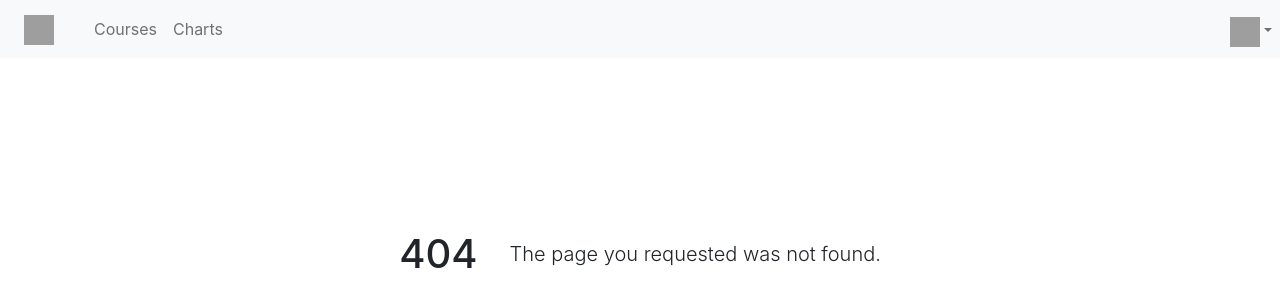
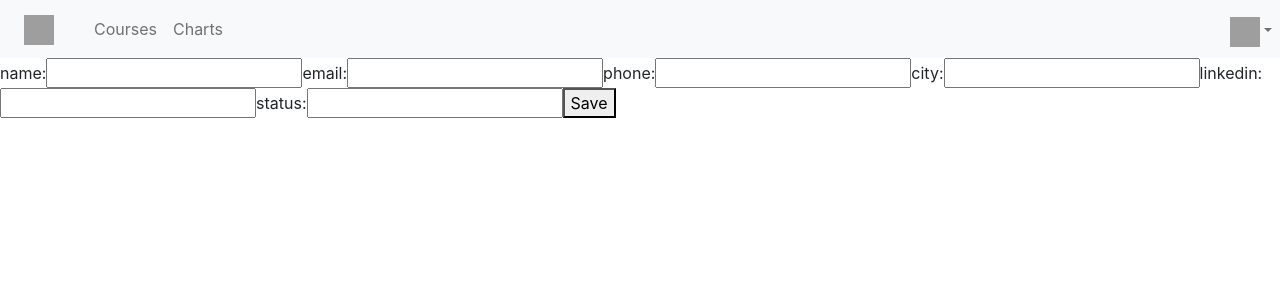
Before and after one commit to m7md389/elevation-job-manager, a React (Create React App) app: page /account-settings in a window 1280 px wide. Before the commit this address had no page. Shown: the top 306 px of the page. Built offline with nearby package versions, Linux system fonts and the light colour scheme; no server answers; grey boxes are pictures that could not be loaded; the HTML template or start-up script is replaced by a standard one.

Commit message:
add account setting popup

```diff
--- a/package.json
+++ b/package.json
@@ -25,6 +25,7 @@
     "react-dom": "^17.0.2",
     "react-router-dom": "^6.2.1",
     "react-scripts": "5.0.0",
+    "reactjs-popup": "^2.0.5",
     "web-vitals": "^2.1.4"
   },
   "scripts": {
--- a/src/App.jsx
+++ b/src/App.jsx
@@ -10,6 +10,7 @@ import DetailedCourse from "./components/DetailedCourse";
 import "./App.css";
 import AdminHome from './components/AdminHome'
 import Student from "./components/Student";
+import AccountSettings from './components/AccountSettings';
 export default function App() {
   return (
     <BrowserRouter>
@@ -22,8 +23,8 @@ export default function App() {
         <Route path="/login" element={<Login />} />
         <Route path="/logout" element={<Logout />} />
         <Route path="/register" element={<Register />} />
+        <Route path="/account-settings" element={<AccountSettings />} />
         <Route path="/student/" element={<Student />} /> {/*/student/:id*/}
-        <Route path="*" element={<PageNotFound />} />
       </Routes>
 
       <Footer />
--- /dev/null
+++ b/src/components/AccountSettings.jsx
@@ -0,0 +1,48 @@
+import React, { useState , useEffect } from "react";
+import { Link, NavLink } from "react-router-dom";
+import "../styles/navbar.css";
+import axios from 'axios';
+
+const AccountSettings = () => {
+    let userId = "61eee2cedc8e3b3b16870b9a"
+    let URL = "http://localhost:3001/users/"
+    const [updatedDataInputs, setUpdatedDataInputs] = useState({name: "", email: "", phone: "", city: "", linkedin: "", status: ""});
+useEffect(() => {
+    axios.get(`${URL}${userId}`).then(res => {
+        let user = res.data
+        setUpdatedDataInputs({
+            name: user.name,
+            email: user.email,
+            phone: user.phone,
+            city: user.city,
+            linkedin: user.linkedin,
+            status: user.status
+        })
+    })
+},[])
+    const handleInputChange = e => {
+        let tempUpdatedDataInputs = {...updatedDataInputs}
+        tempUpdatedDataInputs[e.target.className] = e.target.value
+        setUpdatedDataInputs(tempUpdatedDataInputs)
+    }
+
+    const handleEditUser = () =>{
+        let tempUpdatedDataInputs = {...updatedDataInputs}
+        tempUpdatedDataInputs["userId"] = userId
+        axios.put(`${URL}`,tempUpdatedDataInputs);
+    }
+
+    return (
+        <div>
+            name:<input className="name" onChange={handleInputChange} value={updatedDataInputs.name} />
+            email:<input className="email" onChange={handleInputChange} value={updatedDataInputs.email} />
+            phone:<input className="phone" onChange={handleInputChange} value={updatedDataInputs.phone} />
+            city:<input className="city" onChange={handleInputChange} value={updatedDataInputs.city} />
+            linkedin:<input className="linkedin" onChange={handleInputChange} value={updatedDataInputs.linkedin} />
+            status:<input className="status" onChange={handleInputChange} value={updatedDataInputs.status} />
+            <button onClick={handleEditUser} className="AccountSettingSaveButton">Save</button>
+        </div>
+    )
+};
+
+export default AccountSettings;
```
Also changed, not shown: 2 other files (tests, documents, lock files or other folders).
